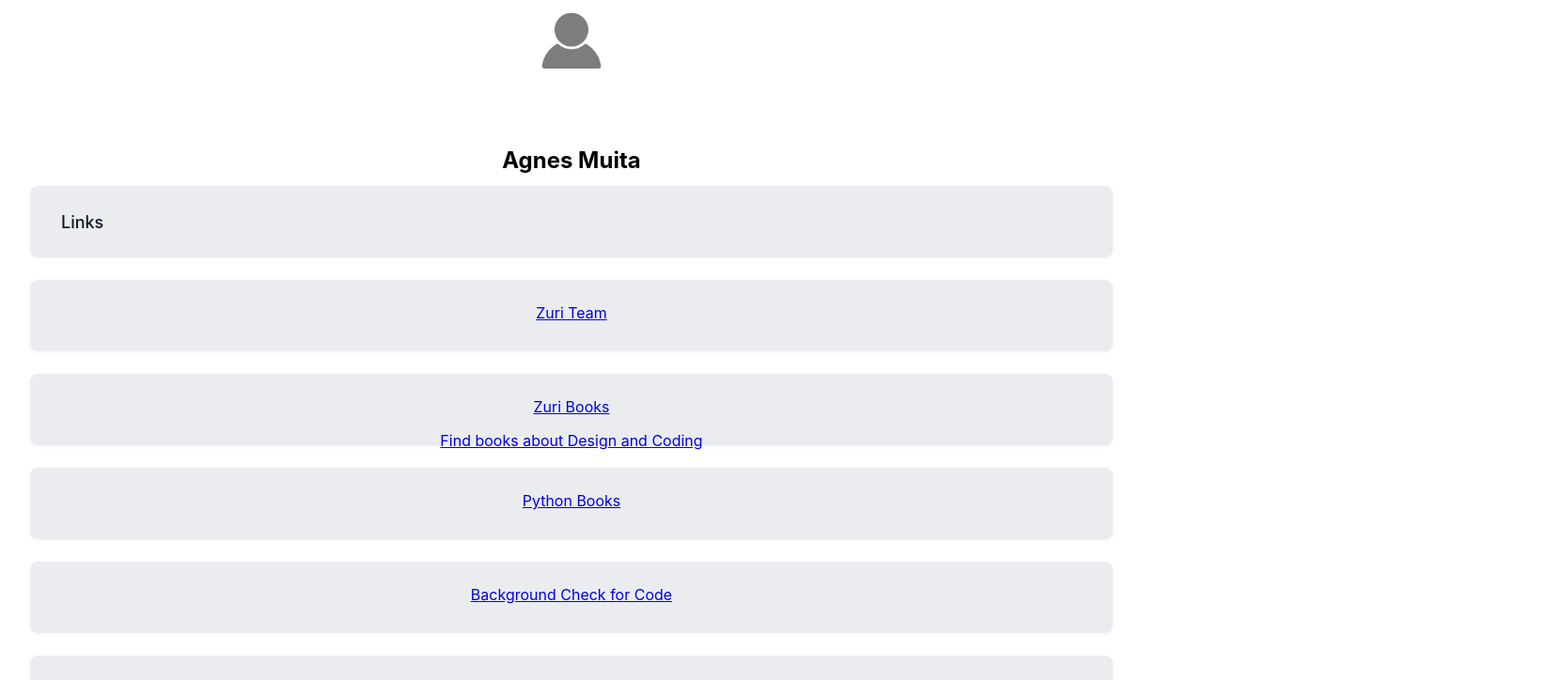
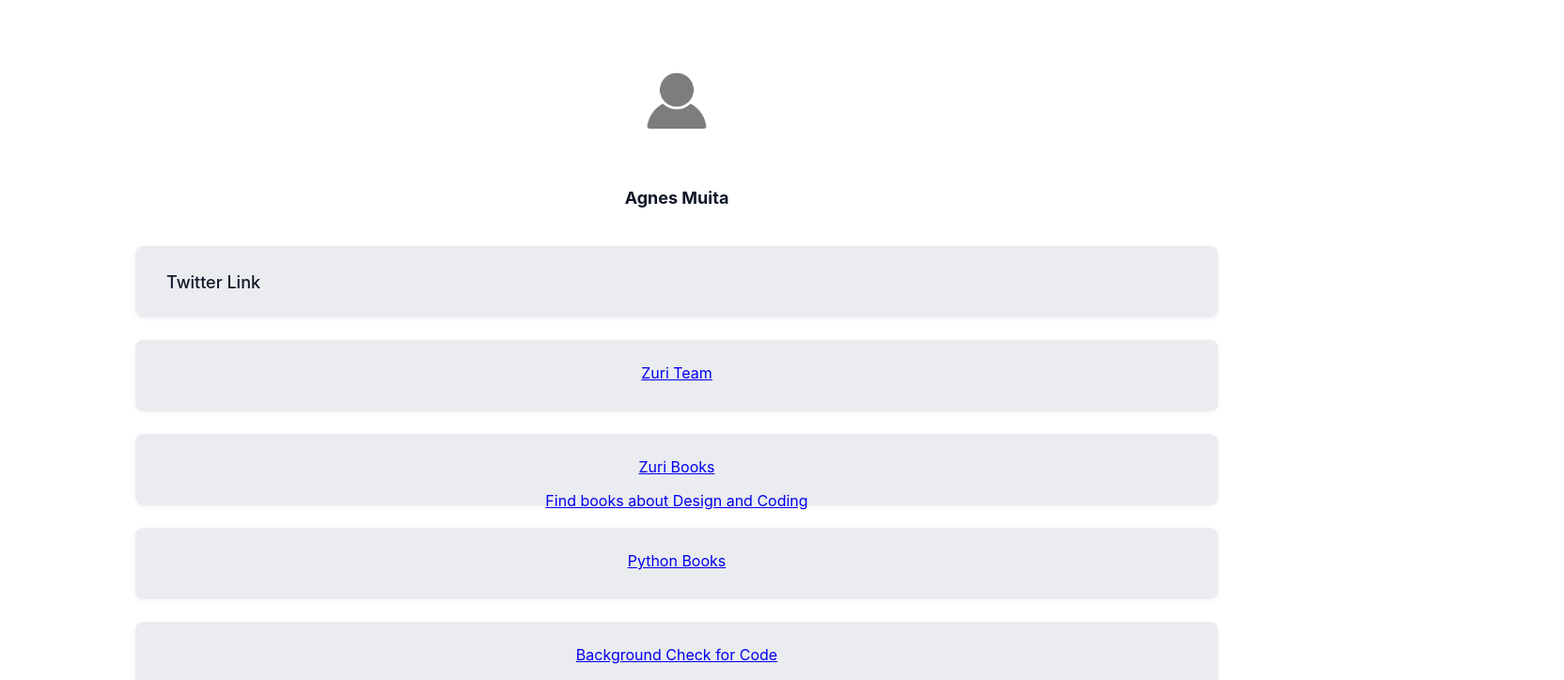
Before and after one commit to AgnesMuita/linktree, a React (Create React App) app: page / in a window 1280 px wide. Shown: the top 724 px of the page at 94% size, 1664 px wide, since content can reach past the window. Built offline with nearby package versions, Linux system fonts and the light colour scheme.

Commit message:
add background check and design links and style them

```diff
--- a/src/App.css
+++ b/src/App.css
@@ -1,3 +1,23 @@
+#stage1web{
+    position: relative;
+    width: 1440px;
+    height: 1158px;
+
+    background: #FFFFFF;
+}
+.stage1task{
+  display: flex;
+    flex-direction: column;
+    align-items: center;
+    padding: 64px 112px;
+    gap: 24px;
+
+    position: absolute;
+    width: 1440px;
+    height: 998px;
+    left: 0px;
+    top: 0px;
+}
 .main-section {
 /* Auto layout */
 
@@ -76,6 +96,56 @@
     flex-grow: 0;
     z-index: 0;
 }
+.twitter-frame{
+      display: flex;
+      flex-direction: row;
+      justify-content: center;
+      align-items: center;
+      padding: 0px;
+      gap: 8px;
+
+      width: 1152px;
+      height: 30px;
+
+
+      /* Inside auto layout */
+
+      flex: none;
+      order: 1;
+      align-self: stretch;
+      flex-grow: 0;
+      z-index: 1;
+}
+#twitter{
+  width: 343px;
+    height: 28px;
+
+    /* Text lg/Bold */
+
+    font-family: 'Inter';
+    font-style: normal;
+    font-weight: 700;
+    font-size: 18px;
+    line-height: 28px;
+    /* identical to box height, or 156% */
+
+    text-align: center;
+
+    /* Gray/900 */
+
+    color: #101828;
+
+
+    /* Inside auto layout */
+
+    flex: none;
+    order: 0;
+    flex-grow: 1;
+}
+#slack{
+    display: none;
+}
+
 
 /* Links */
 .link-section {
--- a/src/components/links.js
+++ b/src/components/links.js
@@ -7,7 +7,7 @@
       <div className="Links">
         <frame className="frame5">
           <text className="links-text">
-              Links
+              Twitter Link
           </text>
           </frame>
       </div>
```
Lines whose indentation alone changed are shown as unchanged.
